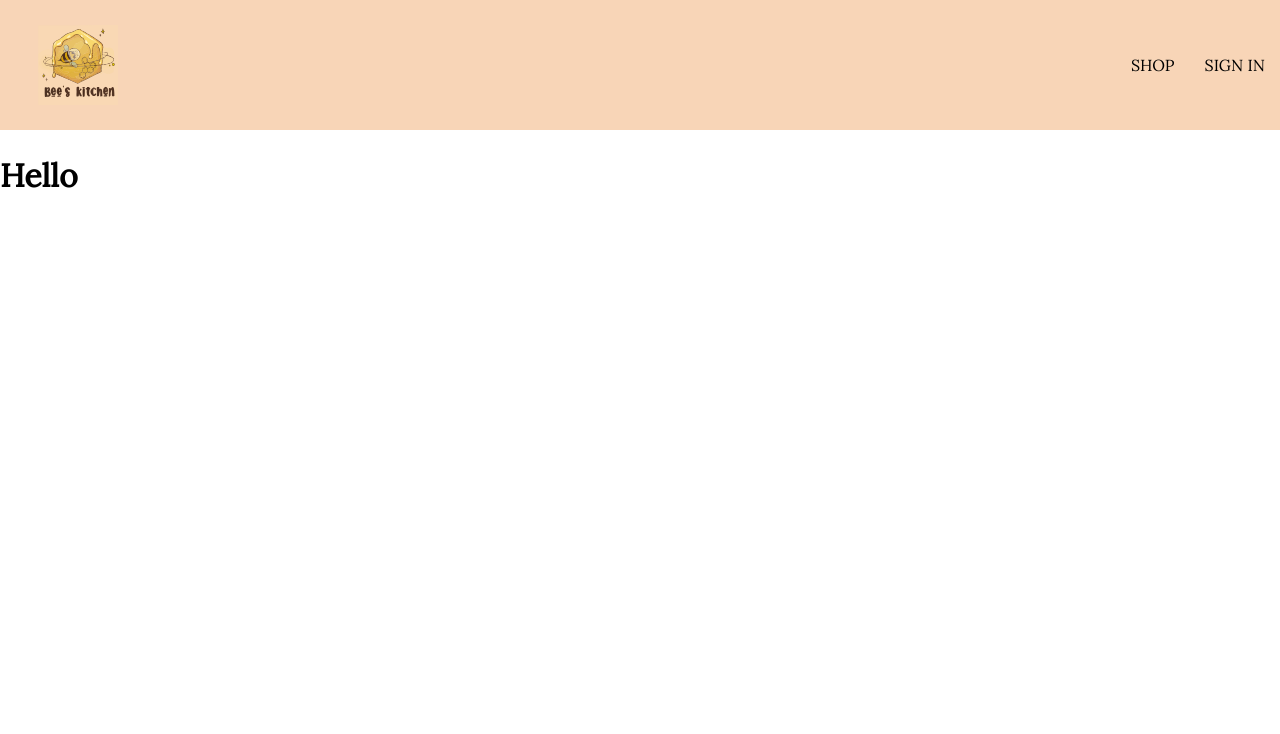
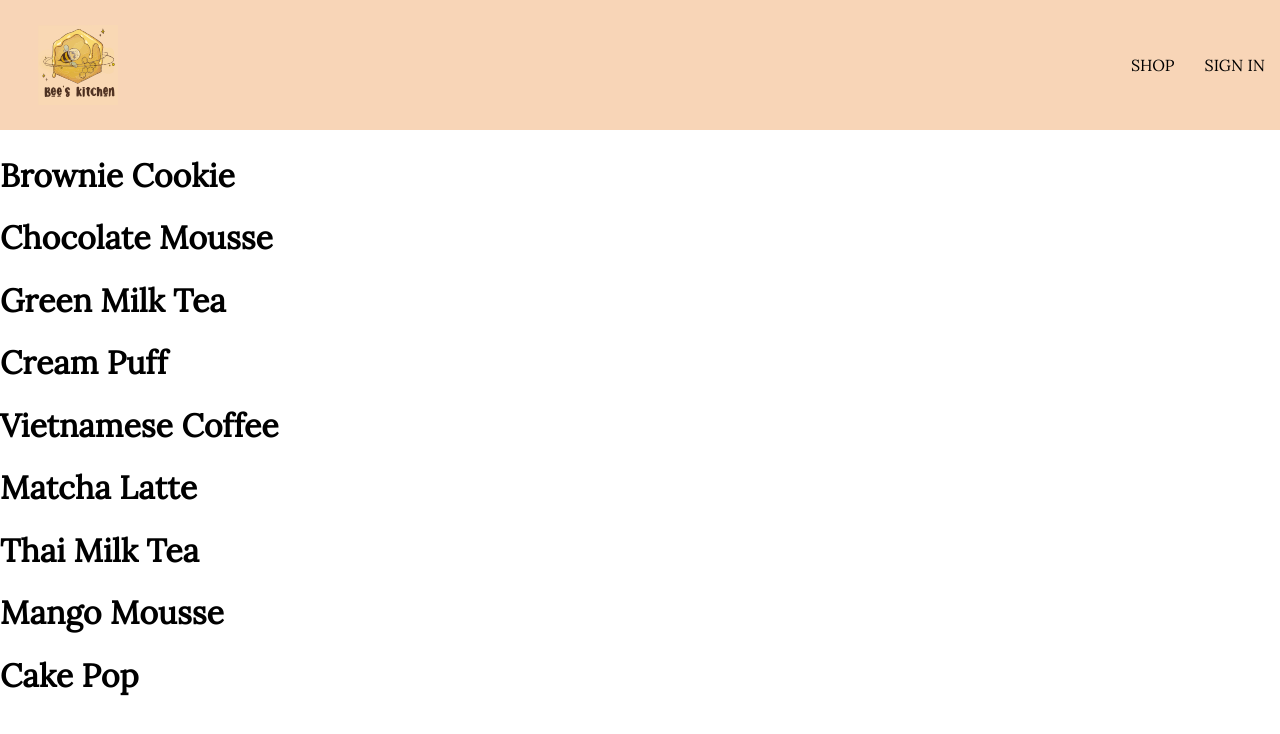
Before and after one commit to linhlekhanh11/bee-kitchen, a React (Create React App) app: page /shop in a window 1280 px wide. Shown: the top 734 px of the page. Built offline with nearby package versions, Linux system fonts and the light colour scheme; no server answers; a web font is replaced by a local one.

Commit message:
add product context for shop navigation

```diff
--- a/src/App.js
+++ b/src/App.js
@@ -3,12 +3,7 @@
 import { Routes, Route } from "react-router-dom";
 import Navigation from "./components/routes/navigation/navigation.component";
 import Authentication from "./components/routes/authentication/authentication.component";
-
-
-
-const Shop = () => {
-  return <h1>Hello</h1>;
-};
+import Shop from "./shop/shop.component";
 
 const App = () => {
   return (
--- a/src/components/routes/navigation/navigation.component.jsx
+++ b/src/components/routes/navigation/navigation.component.jsx
@@ -7,6 +7,7 @@
 
 const Navigation = () => {
   const { currentUser } = useContext(UserContext);
+
 
   return (
     <Fragment>
--- /dev/null
+++ b/src/context/product.context.jsx
@@ -0,0 +1,16 @@
+import { useState, createContext } from "react";
+import PRODUCTS from "../shop-data.json";
+
+//as the actual value you want to accesssrc/context/user.context.jsx
+export const ProductContext = createContext({
+  products: [],
+});
+
+export const ProductProvider = ({ children }) => {
+  const [products, setProducts] = useState(PRODUCTS);
+  const value = { products };
+
+  return (
+    <ProductContext.Provider value={value}>{children}</ProductContext.Provider>
+  );
+};
--- a/src/index.js
+++ b/src/index.js
@@ -3,6 +3,7 @@
 import "./index.scss";
 import App from "./App";
 import { UserProvider } from "./context/user.context";
+import { ProductProvider } from "./context/product.context";
 import reportWebVitals from "./reportWebVitals";
 import { BrowserRouter } from "react-router-dom"; //generic browser
 
@@ -11,7 +12,9 @@
   <React.StrictMode>
     <BrowserRouter>
       <UserProvider>
-        <App />
+        <ProductProvider>
+          <App />
+        </ProductProvider>
       </UserProvider>
     </BrowserRouter>
   </React.StrictMode>
--- /dev/null
+++ b/src/shop-data.json
@@ -0,0 +1,56 @@
+[
+  {
+    "id": 1,
+    "name": "Brownie Cookie",
+    "imageUrl": "https://i.ibb.co/ZYW3VTp/brown-brim.png",
+    "price": 25
+  },
+  {
+    "id": 2,
+    "name": "Chocolate Mousse",
+    "imageUrl": "https://i.ibb.co/ypkgK0X/blue-beanie.png",
+    "price": 18
+  },
+  {
+    "id": 3,
+    "name": "Green Milk Tea",
+    "imageUrl": "https://i.ibb.co/QdJwgmp/brown-cowboy.png",
+    "price": 35
+  },
+  {
+    "id": 4,
+    "name": "Cream Puff",
+    "imageUrl": "https://i.ibb.co/RjBLWxB/grey-brim.png",
+    "price": 25
+  },
+  {
+    "id": 5,
+    "name": "Vietnamese Coffee",
+    "imageUrl": "https://i.ibb.co/YTjW3vF/green-beanie.png",
+    "price": 18
+  },
+  {
+    "id": 6,
+    "name": "Matcha Latte",
+    "imageUrl": "https://i.ibb.co/rKBDvJX/palm-tree-cap.png",
+    "price": 14
+  },
+  {
+    "id": 7,
+    "name": "Thai Milk Tea",
+    "imageUrl": "https://i.ibb.co/bLB646Z/red-beanie.png",
+    "price": 18
+  },
+  {
+    "id": 8,
+    "name": "Mango Mousse",
+    "imageUrl": "https://i.ibb.co/1f2nWMM/wolf-cap.png",
+    "price": 14
+  },
+  {
+    "id": 9,
+    "name": "Cake Pop",
+    "imageUrl": "https://i.ibb.co/X2VJP2W/blue-snapback.png",
+    "price": 16
+  }
+]
--- /dev/null
+++ b/src/shop/shop.component.jsx
@@ -0,0 +1,17 @@
+import { useContext } from "react";
+import { ProductContext } from "../context/product.context";
+
+const Shop = () => {
+  const { products } = useContext(ProductContext);
+  return (
+    <div>
+      {products.map(({ id, name }) => (
+        <div key={id}>
+          <h1>{name}</h1>
+        </div>
+      ))}
+    </div>
+  );
+};
+
+export default Shop;
```
Also changed, not shown: src/components/sign-in-form/sign-in-form.component.jsx (+1 -6 lines), src/context/user.context.jsx (+12 -9 lines).
